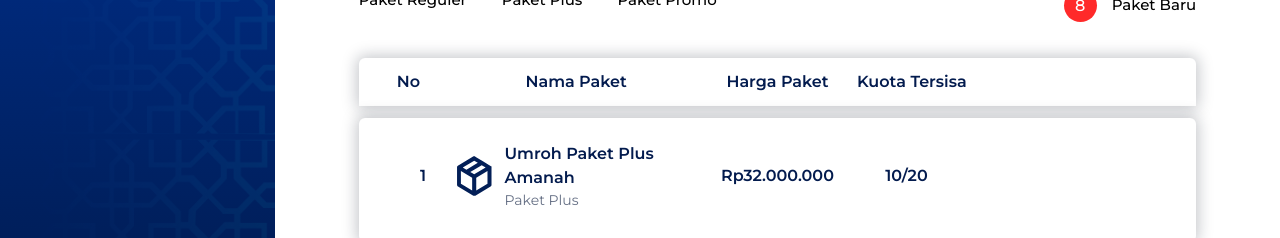
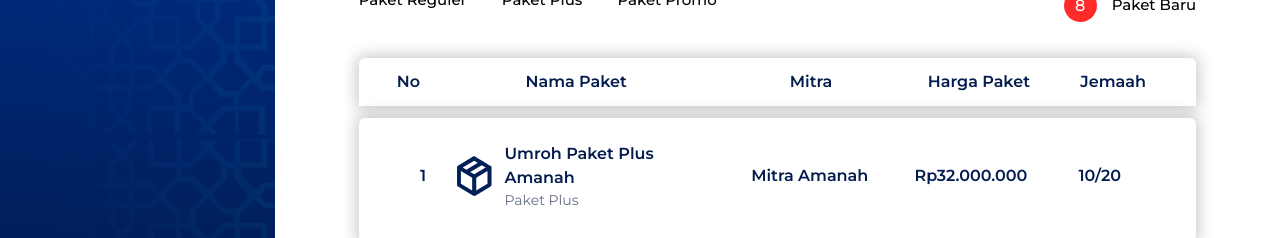
Before and after one commit to fikriymnn/Umroh-Hub-Spr, a React app: page /PackageDetail in a window 1280 px wide. Shown: the part 453-691 px from the top of the page. Built offline with nearby package versions, Linux system fonts and the light colour scheme; the HTML template or start-up script is replaced by a standard one.

Commit message:
home, paket

```diff
--- a/src/pages/Home/HomePage.tsx
+++ b/src/pages/Home/HomePage.tsx
@@ -83,7 +83,7 @@ const HomePage: React.FC = () => {
   const gradientIds = ['promoGradient', 'plusGradient', 'regulerGradient'];
   return (
     <DefaultLayout>
-      <div className="w-full min-h-screen pb-16">
+      <div className="w-full min-h-screen bg-[#F6FCFF] pb-16">
         <div className="w-full h-[58px] flex space-x-[13px] pt-[17px] px-[23px] pb-[21px] shadow-[0px_2px_7.3px] shadow-black/25">
           <img src={dashboardIcon} alt="dashboard icon" className="w-[20px] h-[20px]" />
           <h1 className="text-primary-blue font-medium">Dashboard</h1>
--- a/src/pages/Package/Package.tsx
+++ b/src/pages/Package/Package.tsx
@@ -141,10 +141,11 @@ function Package() {
                   <div className="grid grid-cols-12 bg-white text-[#031B4E] font-bold px-4 py-3 rounded-t-md shadow-[0px_0px_14.4px_2px] shadow-black/25">
 
                     <div className="text-center">No</div>
-                    <div className="col-span-4 text-center">Nama Paket</div>
+                <div className="col-span-4 text-center">Nama Paket</div>
+
+             <div className="col-span-3 text-center">Mitra</div>
                     <div className="col-span-2 text-center">Harga Paket</div>
-            <div className="text-center col-span-2">Kuota Tersisa</div>
-             <div className="col-span-3 text-center"></div>
+            <div className="text-center col-span-2">Jemaah</div>
 
                 </div>
                   <div className={`items-center bg-white px-4 py-3 mt-3  hover:w-[1080px] shadow-[0px_0px_14.4px_2px] shadow-black/25 rounded-md mb-4 transition-all duration-500 ease-in-out`}>
@@ -165,12 +166,11 @@ function Package() {
                     </div>
                     </div>
 
+                    <div className="font-semibold col-span-3 text-[#031B4E] text-center">
+                      Mitra Amanah
+                              </div>
                     <div className="font-semibold col-span-2 text-[#031B4E] text-center">Rp32.000.000</div>
                     <div className="font-semibold col-span-2 text-[#031B4E] text-center">10/20</div>
-                    <div className="flex col-span-3 justify-center gap-2">
-
-
-                              </div>
                       </div>
 
                 </div>
```
